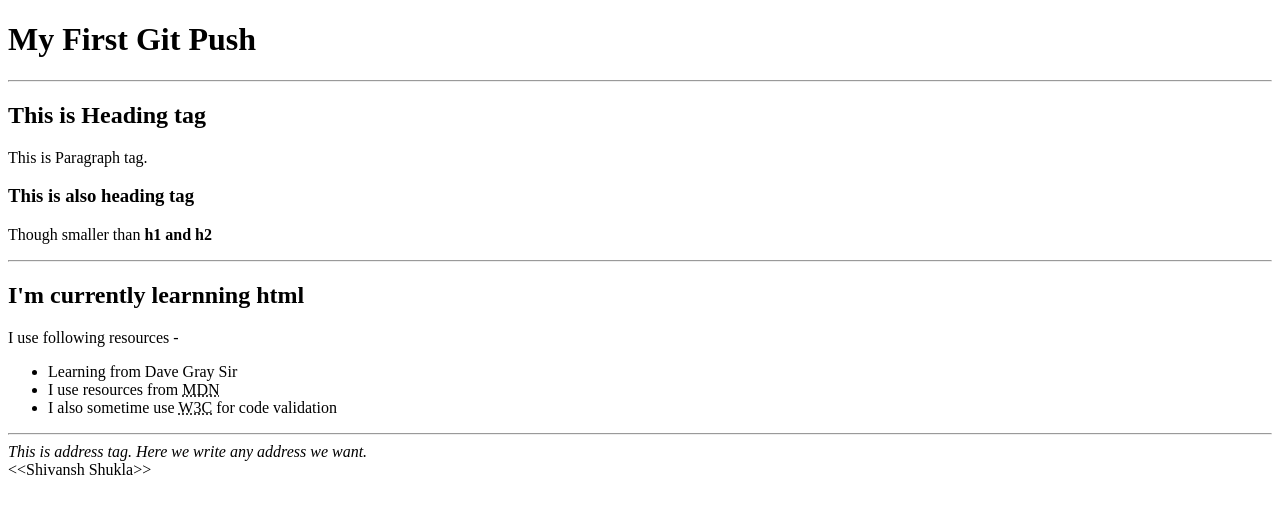
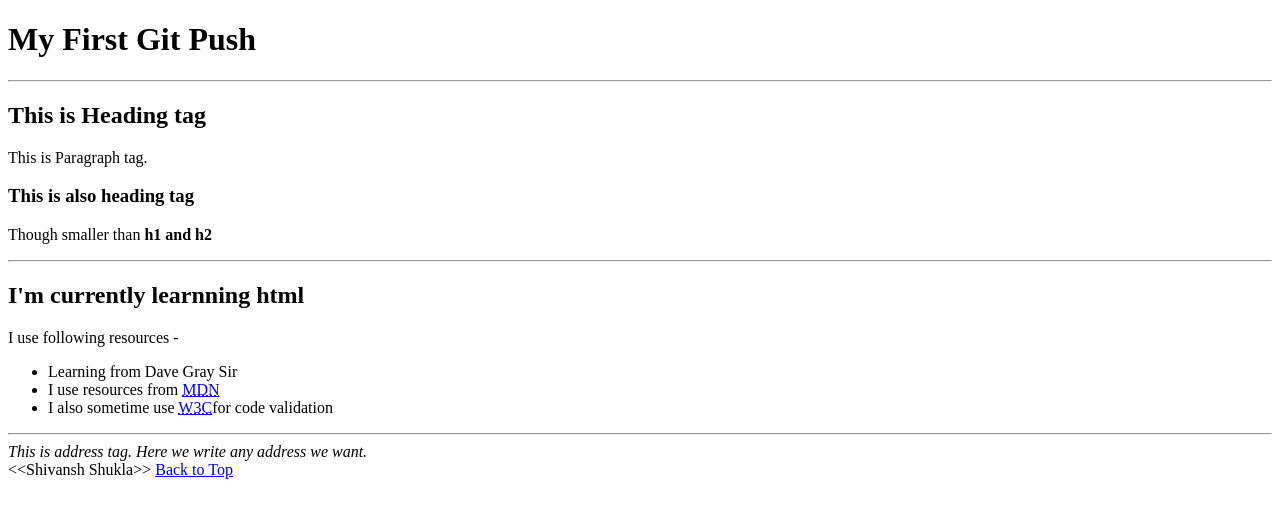
Before and after one commit to Shivanshshukla-git/HTML, a plain HTML site: page index.html in a window 1280 px wide. Drawn offline with Linux system fonts and the light colour scheme.

Commit message:
added links

```diff
--- a/index.html
+++ b/index.html
@@ -24,8 +24,8 @@
         <p>I use following resources -
                  <ul>
                     <li> Learning from Dave Gray Sir</li>
-                    <li> I use resources from <abbr title="Mozilla Developer network">MDN</abbr></li>
-                    <li> I also sometime use <abbr title="World Wide Web Consortium">W3C</abbr> for code validation</li>
+                    <li> I use resources from <abbr title="Mozilla Developer network"><a href="https://developer.mozilla.org/en-US/docs/Web/HTML" target="_blank">MDN</a></abbr></li>
+                    <li> I also sometime use <abbr title="World Wide Web Consortium"><a href="https://validator.w3.org./#validate_by_upload" target="_blank">W3C</a></abbr>for code validation </li>
                 </ul>
         </p>
 
@@ -33,5 +33,6 @@
         <address>This is address tag. Here we write any address we want.</address>
 
         &lt;&lt;Shivansh Shukla&gt;&gt;
+        <a href="#">Back to Top</a>
     </body>
 </html>
```
